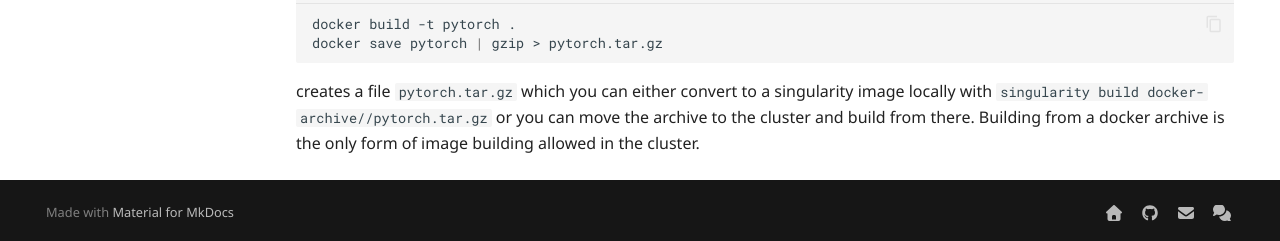
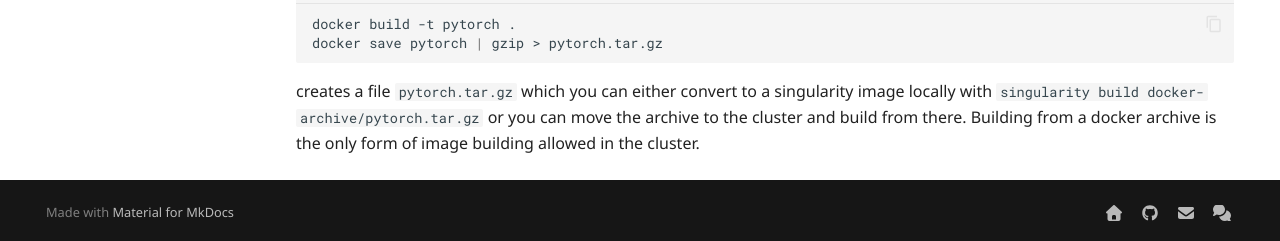
Before and after one commit to TalTech-HPC-Centre/user-guides-source, an MkDocs documentation site: the page built from docs/singularity.md, in a window 1280 px wide and 900 px high, scrolled down 5417 px. Shown: the part 656-897 px from the top of the window. Built offline with MkDocs 1.6.1 and Material for MkDocs 9.7.7, drawn with Linux system fonts in a browser that asks for light colours; comment, search, counter and statistics services are not loaded.

````diff
--- a/docs/singularity.md
+++ b/docs/singularity.md
@@ -262,4 +262,4 @@ docker build -t pytorch .
 docker save pytorch | gzip > pytorch.tar.gz
 ```
 
-creates a file `pytorch.tar.gz` which you can either convert to a singularity image locally with `singularity build docker-archive//pytorch.tar.gz` or you can move the archive to the cluster and build from there. Building from a docker archive is the only form of image building allowed in the cluster.
+creates a file `pytorch.tar.gz` which you can either convert to a singularity image locally with `singularity build docker-archive/pytorch.tar.gz` or you can move the archive to the cluster and build from there. Building from a docker archive is the only form of image building allowed in the cluster.
````
